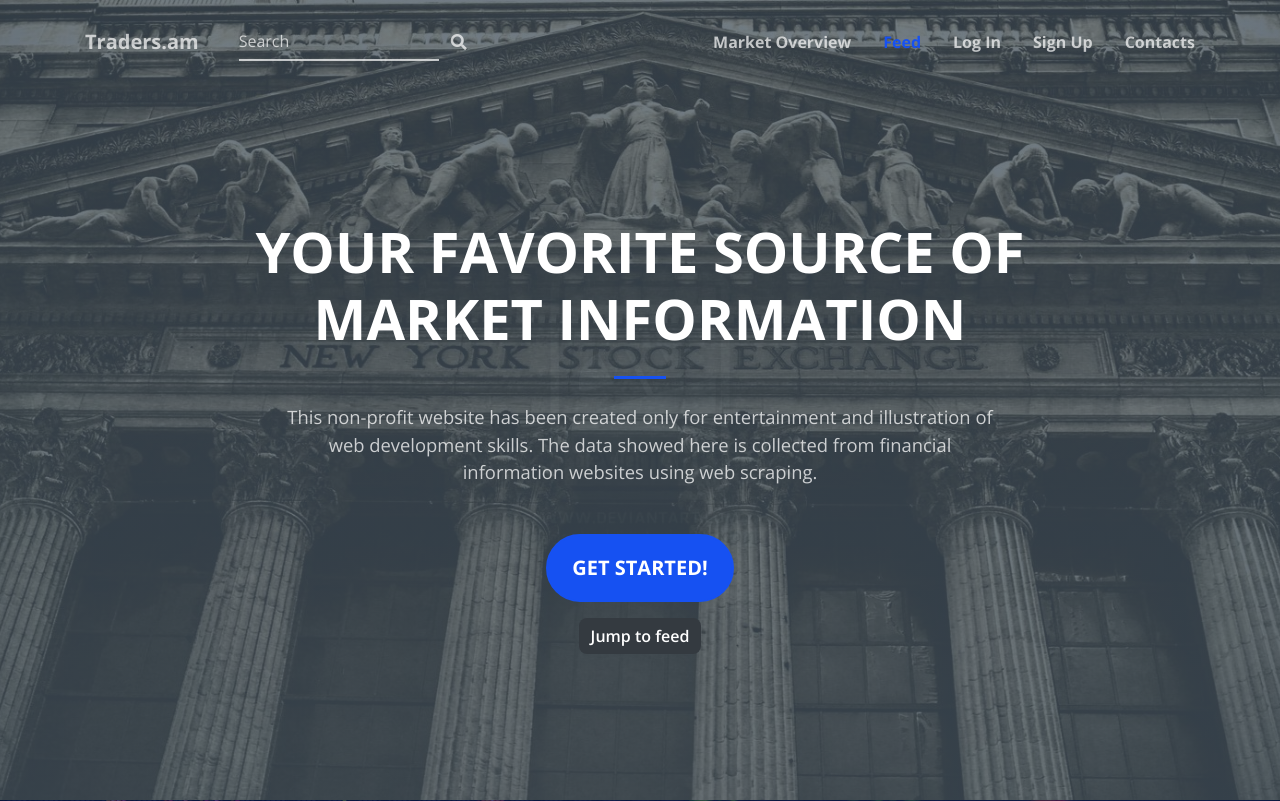
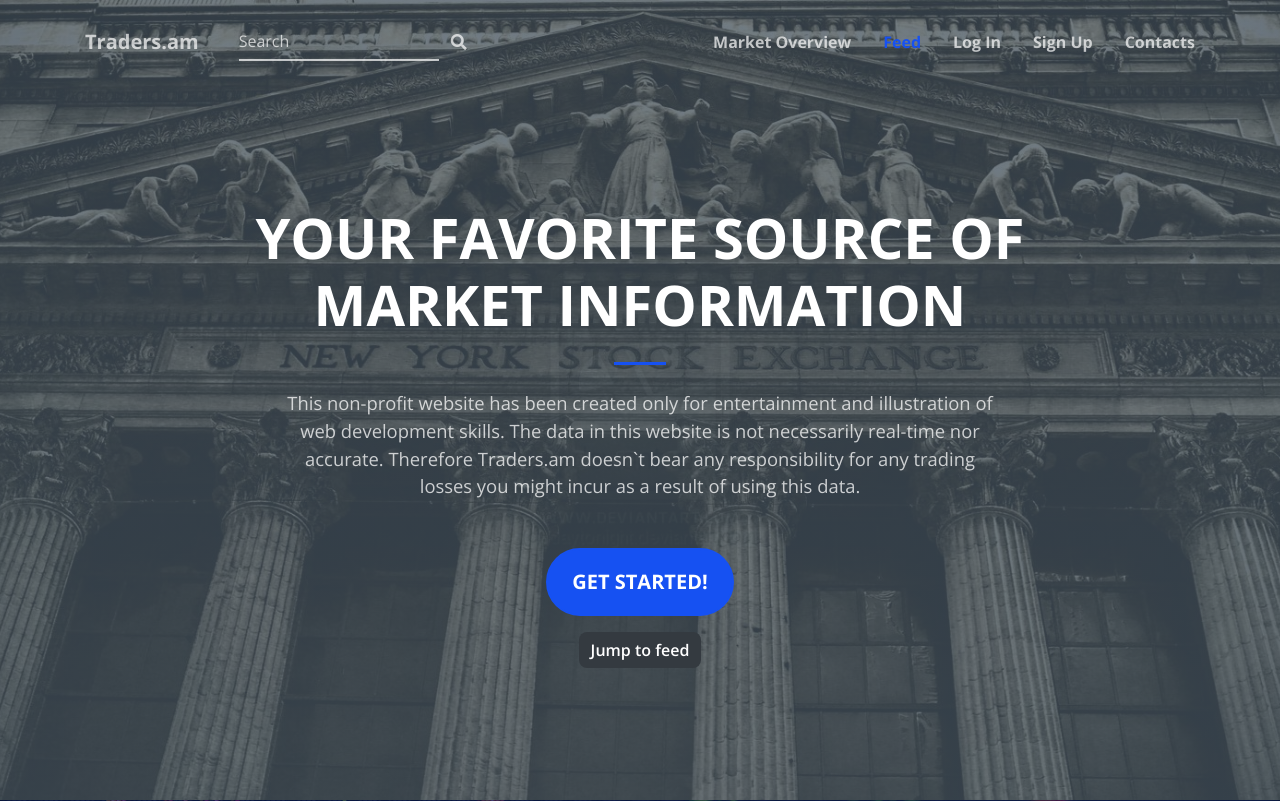
Before and after one commit to RobStepanyan/tradersam, a Django app: page /logout/ in a window 1280 px wide. Shown: the top 801 px of the page. Run offline with Django 3.2, Linux system fonts and the light colour scheme; parts of the project's set-up code (start-up, migrations or seed data) failed here and were passed over; some libraries are stand-ins or nearby versions.

Commit message:
Minor html text change

```diff
--- a/main_app/templates/main_app/home.html
+++ b/main_app/templates/main_app/home.html
@@ -59,7 +59,7 @@
           <hr class="divider my-4">
         </div>
         <div class="col-lg-8 align-self-baseline">
-          <p class="text-white-75 font-weight-light mb-5">This non-profit website has been created only for entertainment and illustration of web development skills. The data showed here is collected from financial information websites using web scraping.</p>
+          <p class="text-white-75 font-weight-light mb-5">This non-profit website has been created only for entertainment and illustration of web development skills. The data in this website is not necessarily real-time nor accurate. Therefore Traders.am doesn`t bear any responsibility for any trading losses you might incur as a result of using this data.</p>
           <a class="btn btn-primary btn-xl js-scroll-trigger" href="#marketoverview">
             <h5 class="my-1 font-weight-bold">Get Started!</h3>
           </a> <br>
```
